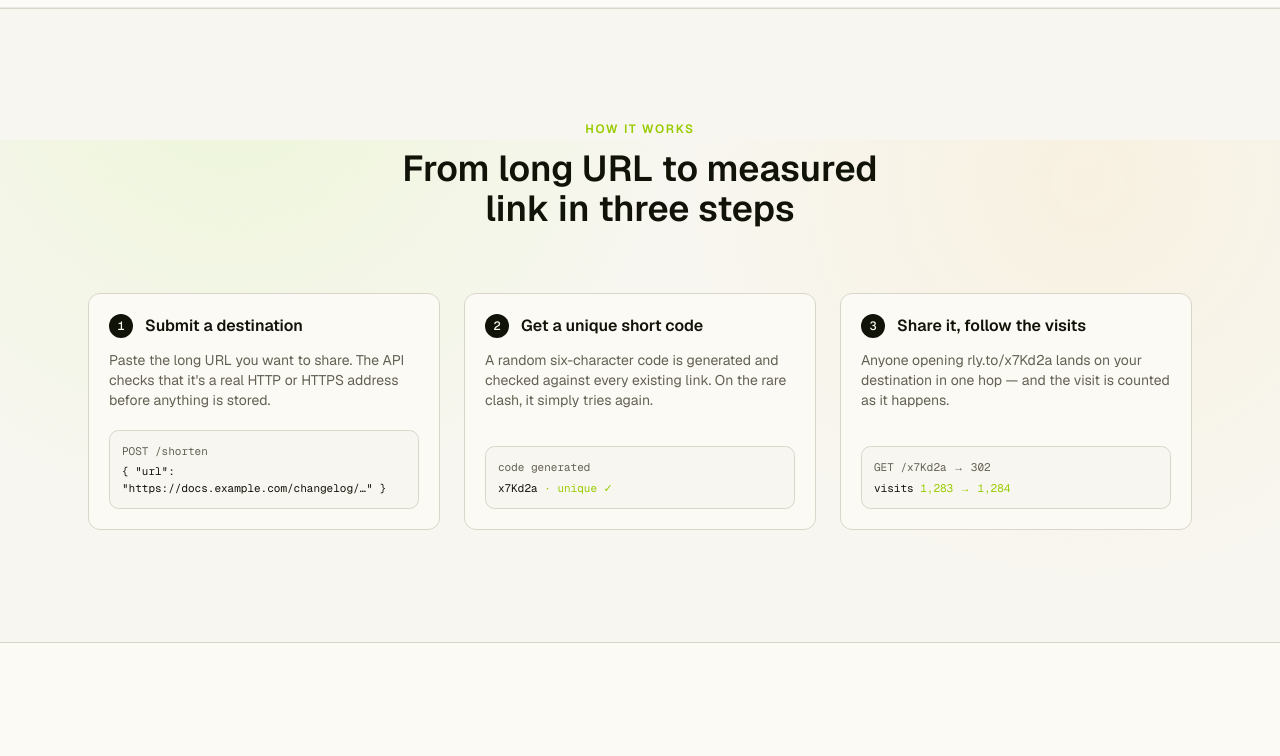
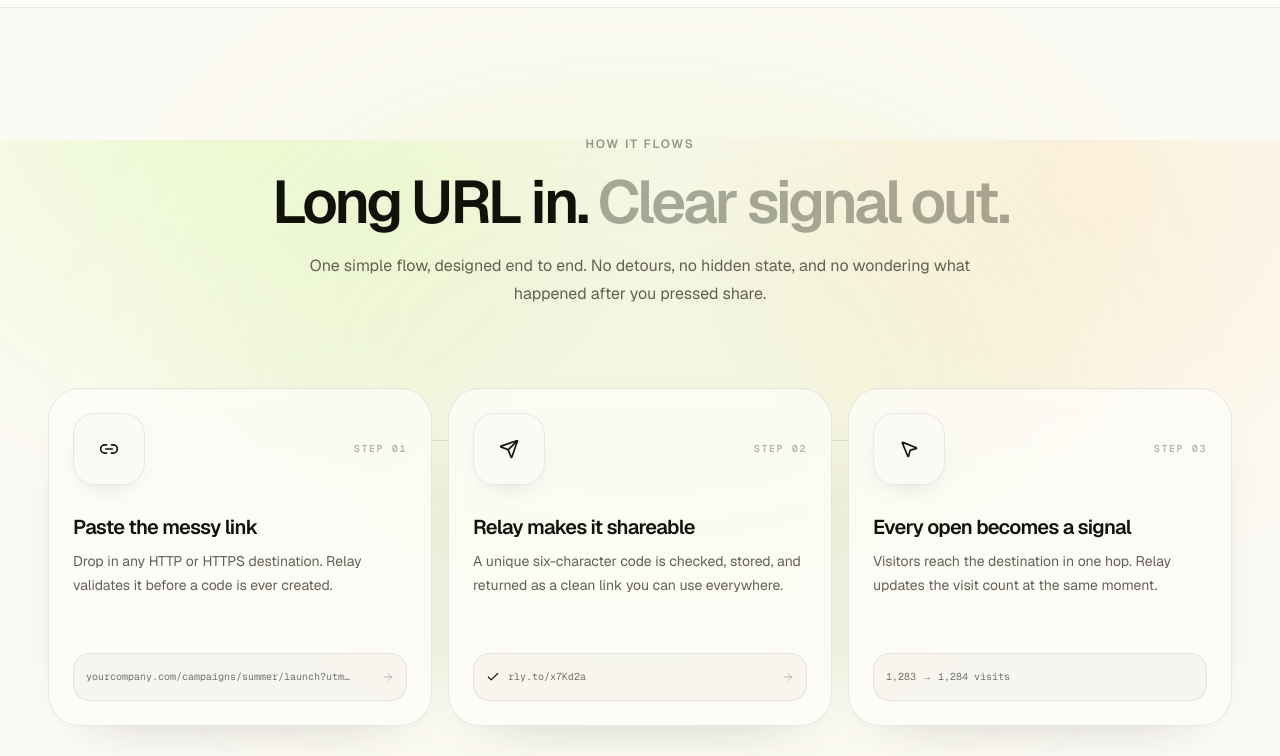
Before and after one commit to tapadar13/url-shortener, a Next.js app in the folder apps/web/: page / in a window 1280 px wide. Shown: the part 2260-3016 px from the top of the page. Built offline with nearby package versions, Linux system fonts and the light colour scheme.

Commit message:
feat(web): visualize the complete link journey

```diff
--- a/apps/web/src/components/landing/how-it-works.tsx
+++ b/apps/web/src/components/landing/how-it-works.tsx
@@ -1,80 +1,84 @@
+import { ArrowDown, ArrowRight, Check, Link2, MousePointer2, Send } from "lucide-react"
+
 import { Reveal } from "@/components/landing/reveal"
 import { siteConfig } from "@/config/site"
 
 const steps = [
   {
-    title: "Submit a destination",
-    body: "Paste the long URL you want to share. The API checks that it's a real HTTP or HTTPS address before anything is stored.",
-    snippet: (
-      <>
-        <p className="text-muted-foreground">POST /shorten</p>
-        <p>{`{ "url": "https://docs.example.com/changelog/…" }`}</p>
-      </>
-    ),
+    number: "01",
+    icon: Link2,
+    title: "Paste the messy link",
+    body: "Drop in any HTTP or HTTPS destination. Relay validates it before a code is ever created.",
+    detail: "yourcompany.com/campaigns/summer/launch?utm…",
   },
   {
-    title: "Get a unique short code",
-    body: "A random six-character code is generated and checked against every existing link. On the rare clash, it simply tries again.",
-    snippet: (
-      <>
-        <p className="text-muted-foreground">code generated</p>
-        <p>
-          x7Kd2a <span className="text-brand">· unique ✓</span>
-        </p>
-      </>
-    ),
+    number: "02",
+    icon: Send,
+    title: "Relay makes it shareable",
+    body: "A unique six-character code is checked, stored, and returned as a clean link you can use everywhere.",
+    detail: `${siteConfig.shortHost}/x7Kd2a`,
   },
   {
-    title: "Share it, follow the visits",
-    body: `Anyone opening ${siteConfig.shortHost}/x7Kd2a lands on your destination in one hop — and the visit is counted as it happens.`,
-    snippet: (
-      <>
-        <p className="text-muted-foreground">GET /x7Kd2a → 302</p>
-        <p>
-          visits <span className="text-brand">1,283 → 1,284</span>
-        </p>
-      </>
-    ),
+    number: "03",
+    icon: MousePointer2,
+    title: "Every open becomes a signal",
+    body: "Visitors reach the destination in one hop. Relay updates the visit count at the same moment.",
+    detail: "1,283 → 1,284 visits",
   },
 ] as const
 
 export function HowItWorks() {
   return (
-    <section id="how-it-works" className="border-y bg-muted/40">
-      <div className="mx-auto max-w-6xl px-4 py-20 sm:px-6 sm:py-28">
-        <Reveal className="mx-auto max-w-2xl text-center">
-          <p className="text-xs font-semibold tracking-[0.14em] text-brand uppercase">
-            How it works
+    <section id="how-it-works" className="relative overflow-hidden">
+      <div aria-hidden="true" className="absolute left-1/2 top-24 -z-10 h-[36rem] w-[52rem] -translate-x-1/2 rounded-full bg-brand/8 blur-[100px]" />
+      <div className="mx-auto max-w-[78rem] px-4 py-24 sm:px-6 sm:py-32 lg:px-8">
+        <Reveal className="mx-auto max-w-3xl text-center">
+          <p className="text-xs font-semibold tracking-[0.16em] text-foreground/42 uppercase">How it flows</p>
+          <h2 className="mt-5 text-4xl font-semibold leading-[1] tracking-[-0.055em] text-balance sm:text-5xl lg:text-6xl">
+            Long URL in. <span className="text-foreground/35">Clear signal out.</span>
+          </h2>
+          <p className="mx-auto mt-5 max-w-2xl text-base leading-7 text-pretty text-muted-foreground">
+            One simple flow, designed end to end. No detours, no hidden state,
+            and no wondering what happened after you pressed share.
           </p>
-          <h2 className="mt-3 text-3xl font-semibold text-balance sm:text-4xl">
-            From long URL to measured link in three steps
-          </h2>
         </Reveal>
 
-        <ol className="mt-14 grid gap-6 sm:mt-16 lg:grid-cols-3">
+        <div className="relative mt-16 lg:mt-20">
+          <div aria-hidden="true" className="absolute left-[16.67%] right-[16.67%] top-[3.25rem] hidden h-px bg-foreground/10 lg:block">
+            <span className="absolute inset-y-0 left-0 w-1/3 origin-left bg-gradient-to-r from-transparent via-brand to-transparent [animation:signal-pulse_4.5s_ease-in-out_infinite]" />
+            <span className="absolute inset-y-0 left-1/3 w-1/3 origin-left bg-gradient-to-r from-transparent via-brand to-transparent [animation:signal-pulse_4.5s_1.5s_ease-in-out_infinite]" />
+          </div>
+
+          <ol className="grid gap-4 lg:grid-cols-3">
             {steps.map((step, index) => (
-            <Reveal key={step.title} delay={index * 100} className="flex">
-              <li className="flex w-full flex-col rounded-lg border bg-background p-5 transition-shadow duration-300 hover:shadow-[0_8px_24px_-8px_rgb(0_0_0/0.10)]">
-                <div className="flex items-center gap-3">
-                  <span
-                    className="flex size-6 shrink-0 items-center justify-center rounded-full bg-foreground font-mono text-xs font-medium text-background"
-                    aria-hidden="true"
-                  >
-                    {index + 1}
+              <Reveal key={step.number} delay={index * 100}>
+                <li className="group relative h-full rounded-[2rem] border border-foreground/9 bg-card/75 p-5 shadow-[0_20px_60px_-48px_rgb(20_24_16/0.48)] backdrop-blur-sm transition-all duration-500 hover:-translate-y-1 hover:border-foreground/15 hover:shadow-[0_28px_70px_-42px_rgb(20_24_16/0.58)] sm:p-6">
+                  <div className="relative z-10 flex items-center justify-between">
+                    <span className="flex size-[4.5rem] items-center justify-center rounded-2xl border border-foreground/8 bg-background shadow-[0_10px_30px_-22px_rgb(20_24_16/0.5)] transition-transform duration-500 group-hover:rotate-[-3deg] group-hover:scale-105">
+                      <step.icon className="size-5 text-foreground" aria-hidden="true" />
                     </span>
-                  <h3 className="text-base font-semibold">{step.title}</h3>
+                    <span className="font-mono text-[10px] font-semibold tracking-[0.16em] text-foreground/30">STEP {step.number}</span>
                   </div>
-                <p className="mt-3 flex-1 text-sm text-pretty text-muted-foreground">
-                  {step.body}
-                </p>
-                <div className="mt-5 space-y-1 rounded-md border bg-muted/40 p-3 font-mono text-[11px]">
-                  {step.snippet}
+                  <h3 className="mt-7 text-xl font-semibold tracking-[-0.035em]">{step.title}</h3>
+                  <p className="mt-2 min-h-20 text-sm leading-6 text-muted-foreground">{step.body}</p>
+                  <div className="mt-6 flex h-12 items-center gap-2 overflow-hidden rounded-xl border border-foreground/8 bg-muted/55 px-3">
+                    {index === 1 && <Check className="size-3.5 shrink-0 text-brand-foreground" aria-hidden="true" />}
+                    <span className="truncate font-mono text-[10px] text-foreground/58">{step.detail}</span>
+                    {index < steps.length - 1 && <ArrowRight className="ml-auto size-3 shrink-0 text-foreground/25" aria-hidden="true" />}
                   </div>
                 </li>
               </Reveal>
             ))}
           </ol>
         </div>
+
+        <Reveal delay={180} className="mt-8 flex justify-center">
+          <p className="flex items-center gap-2 rounded-full border border-foreground/8 bg-card/70 px-4 py-2 text-[10px] font-medium text-muted-foreground backdrop-blur-sm">
+            <ArrowDown className="size-3 text-brand-foreground" aria-hidden="true" />
+            Edit the destination later. The short link and its history stay exactly where they are.
+          </p>
+        </Reveal>
+      </div>
     </section>
   )
 }
```
Lines whose indentation alone changed are shown as unchanged.
